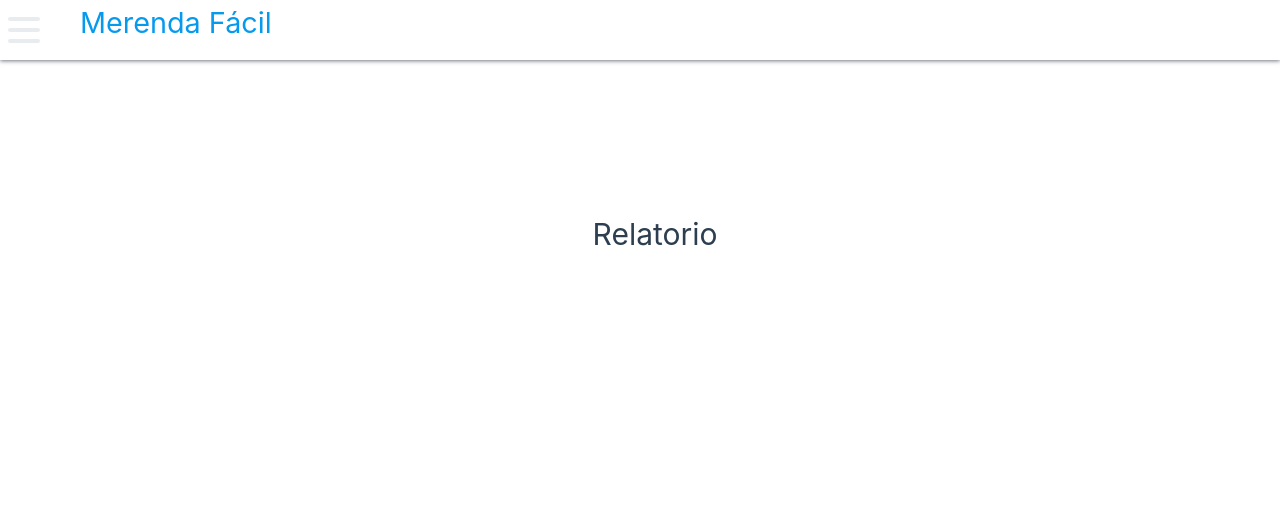
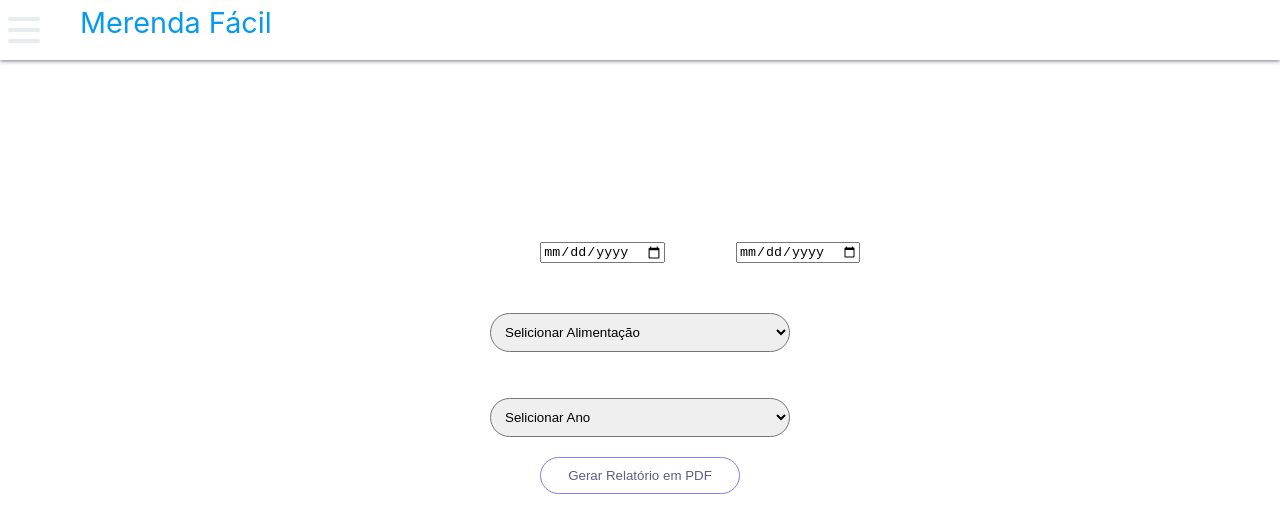
Before and after one commit to MerendaFacilPI/Merenda-facil, a Vue app: page /Relatorio in a window 1280 px wide. Shown: the top 532 px of the page. Built offline with nearby package versions, Linux system fonts and the light colour scheme.

Commit message:
trabalhei no relatório

```diff
--- a/src/views/pages/Relatorio.vue
+++ b/src/views/pages/Relatorio.vue
@@ -3,7 +3,7 @@
 import CustomMenu from './Menu.vue';
 
 export default {
-  name: 'Relatorio',
+  name: 'CadastroDeAluno',
   components: {
     CustomMenu
   }
@@ -14,20 +14,101 @@ export default {
 
   <div class="containerR">
       <h1>Relatorio</h1>
-        <!-- Conteúdo do relatório aqui -->
+
+      <div class="date-selector">
+          <div class="date-input">
+              <label for="start-date">Período de:</label>
+              <input type="date" id="start-date" v-model="startDate" />
+          </div>
+
+          <div class="date-input">
+              <label for="end-date">Até:</label>
+              <input type="date" id="end-date" v-model="endDate" />
+          </div>
+      </div>
+
+
+      <h2>Tipo de Alimentação</h2>
+      <select type="text" class="caixa1">
+      <option>Selicionar Alimentação</option>
+      <option>Todas</option>
+      <option>Restrição Alimentar</option>
+      </select>
+
+
+      <h2>Ano</h2>
+      <select type="text" class="caixa1">
+      <option>Selicionar Ano</option>
+      <option>Todas</option>
+      <option>1° Ano</option>
+      <option>2° Ano</option>
+      <option>3° Ano</option>
+      <option>4° Ano</option>
+      <option>5° Ano</option>
+      <option>6° Ano</option>
+      <option>7° Ano</option>
+      </select>
+
+      <button class="buttonPDF" @click="gerarRelatorio">Gerar Relatório em PDF</button>
   </div>
 </template>
 
 <style scoped>
 .containerR {
-    margin-top: 150px; /* Adicionando margem superior para afastar do topo */
-    padding-left: 30px; /* Adicionando preenchimento para afastar do lado esquerdo */
-    width:100%;
-    float:right;
+  color: white;
+  /*background-color: rgba(33, 200, 144, 0.56);*/
+  margin-top: 100px; /* Adicionando margem superior para afastar do topo */
+  padding: 3px; /* Adicionando preenchimento para afastar do lado esquerdo */
+  width: 100%;
+  float: right;
   display: flex;
   flex-direction: column;
   justify-content: center;
   align-items: center;
-    margin-bottom: 10px; /* Adicionando margem inferior para separar do próximo elemento */
+}
+
+.date-selector {
+  color: white;
+  display: flex;
+  flex-direction: row;
+  align-items: center;
+}
+
+.date-input {
+  margin-right: 20px;
+}
+
+.date-input label {
+  margin-right: 5px;
+  font-size: 25px;
+}
+
+.buttonPDF {
+  width: 200px;
+  padding: 10px;
+  margin-top: 20px; /* Aumentando a margem superior para afastar do seletor de data */
+  border: solid 1px rgb(126, 126, 241);
+  border-radius: 20px;
+  color: rgb(94, 94, 133);
+  background-color: white;
+  transition: background-color 0.5s ease, color 0.5s ease, transform 0.5s ease;
+  cursor: pointer;
+}
+
+.buttonPDF:hover {
+  color: rgb(94, 94, 133);
+  transform: scale(1.2);
+}
+
+
+.caixa1 {
+  width: 300px;
+  padding: 10px;
+  margin-top: 10px;
+  border-radius: 3ch;
+}
+
+h1{
+  font-size: 40px;
 }
 </style>
```
Lines whose indentation alone changed are shown as unchanged.
